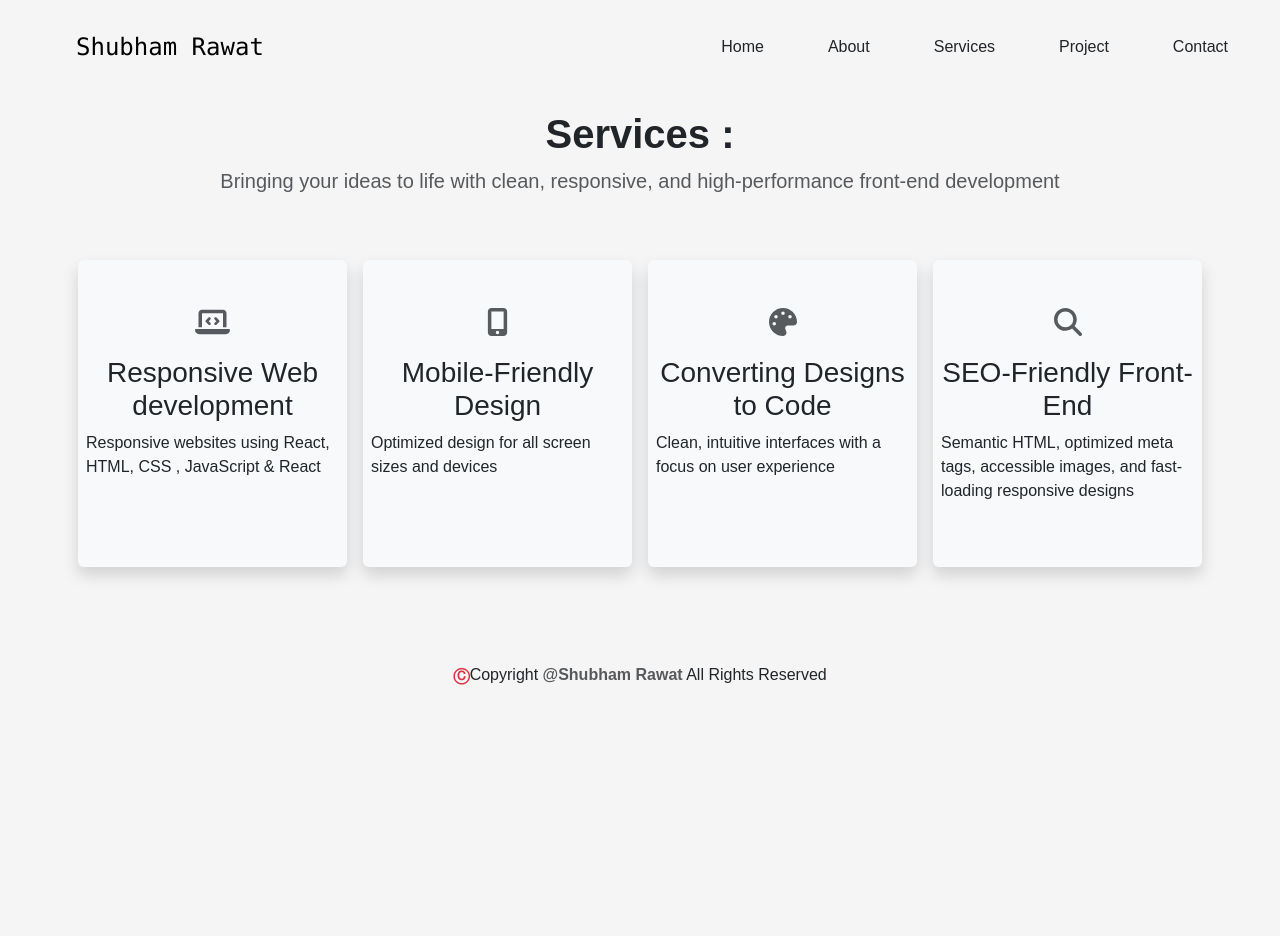
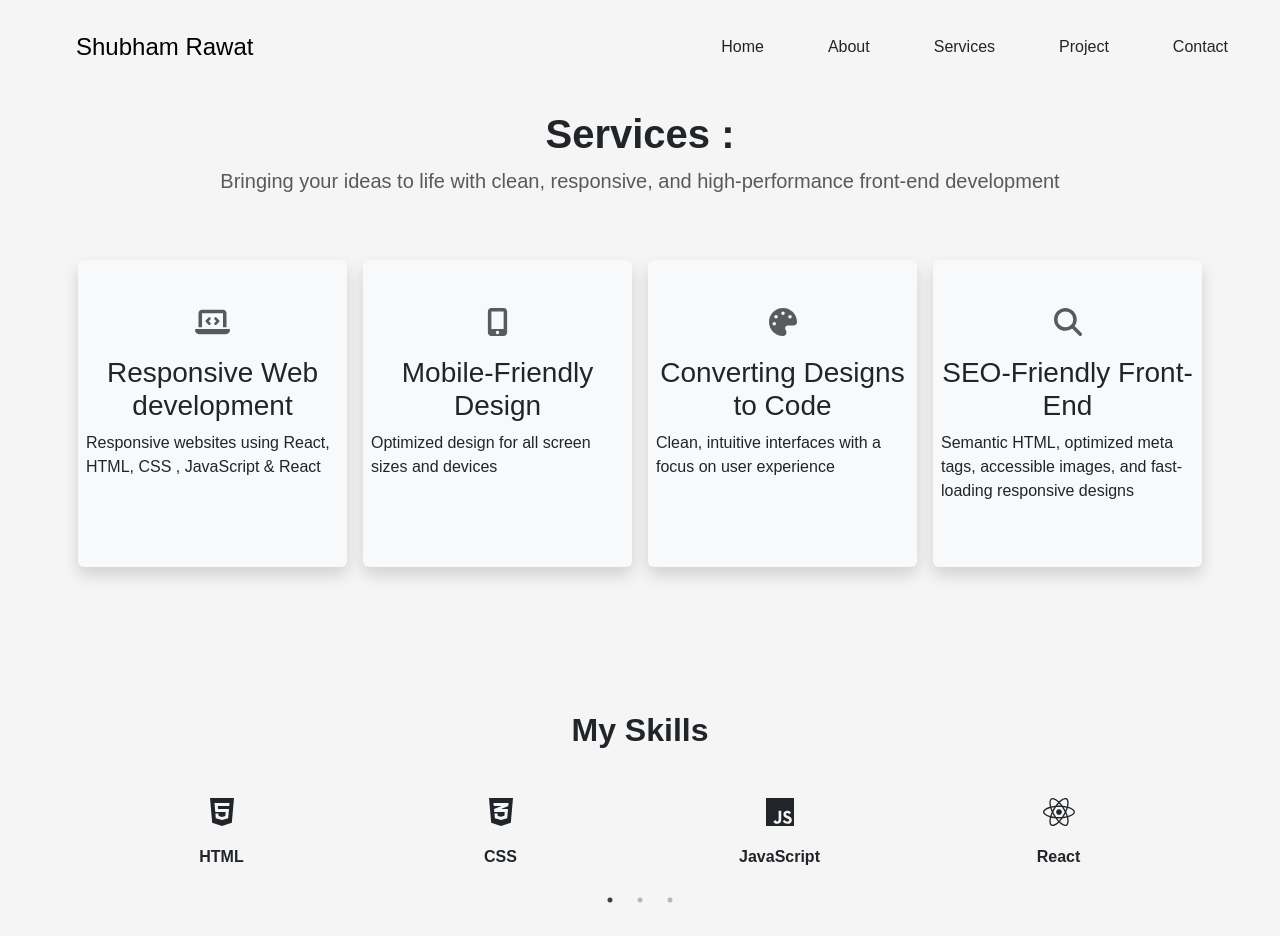
Before and after one commit to Shubham-Rawat9/my-portfolio, a React (Vite) app: page /service in a window 1280 px wide. Shown: the top 936 px of the page. Before the commit the page ends 800 px from the top, so only its background shows below. Built offline with nearby package versions, Linux system fonts and the light colour scheme.

Commit message:
code change

```diff
--- a/package.json
+++ b/package.json
@@ -20,6 +20,8 @@
     "react-bootstrap": "^2.10.10",
     "react-dom": "^19.1.0",
     "react-router-dom": "^7.6.2",
+    "react-slick": "^0.30.3",
+    "slick-carousel": "^1.8.1",
     "typed.js": "^2.1.0"
   },
   "devDependencies": {
--- a/src/App.css
+++ b/src/App.css
@@ -38,3 +38,9 @@ body {  font-family: Arial, Helvetica, sans-serif; background-color: #F5F5F5;}
 /* ====social icon css==== */
 .icon-hover {transition: transform 0.3s ease-in-out; cursor: pointer; }
 .icon-hover:hover { transform: scale(1.2);}
+
+/* button css */
+.portfolio-btn { position: relative; background-color: #ffffff; color: #1f2937; border: 2px solid #1f2937; padding: 12px 24px; font-size: 1rem; border-radius: 8px; cursor: pointer; font-weight: 600; transition: all 0.3s ease; text-decoration:none;}
+.portfolio-btn::after { content: ""; position: absolute; bottom: 8px; left: 24px; width: calc(100% - 48px); height: 2px; background-color: currentColor; transition: width 0.3s ease; }
+.portfolio-btn:hover { background-color: #f9fafb; color: #111827; transform: scale(1.02); }
+.portfolio-btn:hover::after { width: 0;}
--- a/src/App.jsx
+++ b/src/App.jsx
@@ -2,6 +2,8 @@ import { useEffect, useState } from 'react';
 import { BrowserRouter } from 'react-router-dom';
 import AOS from 'aos';
 import 'aos/dist/aos.css';
+import "slick-carousel/slick/slick.css";
+import "slick-carousel/slick/slick-theme.css";
 import Loader from './components/Loader';
 import Header from './components/Header';
 import Footer from './components/Footer';
--- a/src/components/AppNavbar/index.jsx
+++ b/src/components/AppNavbar/index.jsx
@@ -20,7 +20,7 @@ const AppNavbar = () => {
       {["lg"].map((expand) => (
         <Navbar key={expand} expand={expand} className="mb-3">
           <Container fluid>
-            <Navbar.Brand href="#"><span className="fw-lighter px-5 fs-4 fw-medium font-monospace">Shubham Rawat</span></Navbar.Brand>
+            <Navbar.Brand href="#"><span className="fw-lighter px-5 fs-4 fw-medium">Shubham Rawat</span></Navbar.Brand>
             <Navbar.Toggle aria-controls={`offcanvasNavbar-expand-${expand}`} onClick={handleShow} />
             <Navbar.Offcanvas
               id={`offcanvasNavbar-expand-${expand}`}
--- a/src/components/Skill/index.jsx
+++ b/src/components/Skill/index.jsx
@@ -1,9 +1,67 @@
-import React from 'react'
+import React from "react";
+import Slider from "react-slick";
+import { FontAwesomeIcon } from '@fortawesome/react-fontawesome';
+import { faHtml5, faCss3Alt, faJs, faReact, faBootstrap, faGitAlt, faFigma , faGithub} from "@fortawesome/free-brands-svg-icons";
+import { faWind ,faDesktop} from "@fortawesome/free-solid-svg-icons";
+import { faSyncAlt } from "@fortawesome/free-solid-svg-icons";
 
- const SkillCard = () => {
+const skills = [
+  { name: "HTML", icon: <FontAwesomeIcon icon={faHtml5} /> },
+  { name: "CSS", icon: <FontAwesomeIcon icon={faCss3Alt} /> },
+  { name: "JavaScript", icon: <FontAwesomeIcon icon={faJs} /> },
+  { name: "React", icon: <FontAwesomeIcon icon={faReact} /> },
+  { name: "Bootstrap", icon: <FontAwesomeIcon icon={faBootstrap} /> },
+  { name: "Git", icon: <FontAwesomeIcon icon={faGitAlt} /> },
+  { name:"GitHub" , icon : <FontAwesomeIcon icon={faGithub} />},
+  { name: "Figma", icon: <FontAwesomeIcon icon={faFigma} /> },
+  { name: "Tailwind", icon: <FontAwesomeIcon icon={faWind} /> },
+  { name: "Redux", icon: <FontAwesomeIcon icon={faSyncAlt} /> },
+  { name: "Responsive design", icon: <FontAwesomeIcon icon={faDesktop} /> },
+];
+
+const SkillsSlider = () => {
+  const settings = {
+    dots: true,
+    infinite: false,
+    speed: 1000,
+    slidesToShow: 4,
+    slidesToScroll: 4,
+    arrows: false,
+    autoplay: false,
+    pauseOnHover: false,
+    responsive: [
+      {
+        breakpoint: 768,
+        settings: {
+          slidesToShow: 2,
+          slidesToScroll: 2,
+        },
+      },
+      {
+        breakpoint: 480,
+        settings: {
+          slidesToShow: 1,
+          slidesToScroll: 1,
+        },
+      },
+    ],
+  };
+
   return (
-    <div>index</div>
-  )
-}
+    <section className="container my-5">
+      <h2 className="text-center mb-4 fs-2 fw-bolder" data-aos="zoom-in">My Skills</h2>
+      <Slider {...settings}>
+        {skills.map((skill, index) => (
+          <div key={index} className="px-2">
+            <div className="skill-card text-center p-3" data-aos="zoom-out" data-aos-delay="300">
+              <div style={{ fontSize: "2rem"}} >{skill.icon}</div>
+              <div className="mt-2 fw-semibold">{skill.name}</div>
+            </div>
+          </div>
+        ))}
+      </Slider>
+    </section>
+  );
+};
 
-export default SkillCard;
+export default SkillsSlider;
--- a/src/pages/Contact/index.jsx
+++ b/src/pages/Contact/index.jsx
@@ -22,7 +22,7 @@ const Contact = () => {
                             <div className="py-3">
                             <h5 className="text-capitalize">contact number</h5>
 
-                            <a className="txt-head text-decoration-none text-dark" href="tel:+917249983416">✌️</a>
+                            <a className="txt-head text-decoration-none text-dark" href="tel:+917249983416">  Call Now</a>
 
                             </div>
         </Col>
@@ -47,7 +47,7 @@ const Contact = () => {
           <FontAwesomeIcon icon={faGithub} className="fs-5 px-2 text-dark icon-hover" />
         </a> </li>
                                 <li className="list-unstyled">
-                                     <a href="https://linkedin.com/in/your-username" target="_blank" rel="noopener noreferrer">
+                                     <a href="https://www.linkedin.com/in/shubham-rawat" target="_blank" rel="noopener noreferrer">
           <FontAwesomeIcon icon={faLinkedinIn} className="fs-5 px-2 text-dark icon-hover" />
         </a>
                                 </li>
--- a/src/pages/Home/index.jsx
+++ b/src/pages/Home/index.jsx
@@ -24,7 +24,7 @@ const Home = () => (
             </h2>
 
             <div className="py-5 ">
-              <a className="btn btn-outline-dark border-dark m-auto" href="/cv.pdf" download> Download CV </a>
+              <a className="portfolio-btn  m-auto" href="/SHUBHAM RAWAT.pdf" download> Download CV </a>
 
             </div>
           </Col>
--- a/src/pages/Project/index.jsx
+++ b/src/pages/Project/index.jsx
@@ -197,7 +197,7 @@ const Project = () => {
                 </p>
 
                 <a
-                  className="btn btn-outline-dark border-dark m-auto"
+                  className="portfolio-btn m-auto"
                   href="mailto:shubhmarawat97614@gmail.com"
                 >
                   Hire me
--- a/src/pages/Service/index.jsx
+++ b/src/pages/Service/index.jsx
@@ -3,7 +3,8 @@ import { Container, Row, Col } from 'react-bootstrap';
 import ServiceCard from '../../components/ServiceCard';
 import { FontAwesomeIcon } from '@fortawesome/react-fontawesome';
 import { faLaptopCode, faMobileAlt, faPalette, faSearch } from '@fortawesome/free-solid-svg-icons';
-// import SkillsSection from '../../components/Skill';
+import SkillSlider from '../../components/Skill';
+
 
 
 const Service = () => {
@@ -47,8 +48,8 @@ const Service = () => {
 
                         </Container>
                 </section>
+                <SkillSlider/>
 
-                {/* <SkillsSection/> */}
                 </>
         )
 }
--- a/src/pages/Testimonials/index.jsx
+++ b/src/pages/Testimonials/index.jsx
@@ -15,18 +15,18 @@ const Testimonials = () =>{
                 </Col>
 
             </Row>
-            <Row className=" gy-4 py-4 justify-content-evenly">
-                <Col xs={12} sm={10} md={3} className=" border border-1 bg-white py-5 box-hover" data-aos="fade-right">
+          <Row className=" gy-4 py-4 justify-content-evenly">
+                <Col xs={12} sm={10} md={3} className=" border border-1 bg-white py-5 box-hover">
 
-                    <TestimonialsCard review={'“We hired Shubham Rawat to build a custom web app under a tight deadline—and they absolutely delivered. Clean code, smart solutions, and always one step ahead.”'}  name={"angel priya"} img={fstimg} role={"HR"} />
+                    <TestimonialsCard review={'“We hired Shubham Rawat to build a custom web app under a tight deadline—and they absolutely delivered. Clean code, smart solutions, and always one step ahead.”'}  name={"Nina Patel"} img={fstimg} role={"Digital Strategist at Flow Agency"} />
                 </Col>
 
-                <Col xs={12} sm={10} md={3} className=" border border-1 bg-white py-5 box-hover" data-aos="zoom-in-up">
-                    <TestimonialsCard review={'“Shubham Rawat transformed our outdated website into a modern, responsive platform that our customers love. They were quick, communicative, and extremely knowledgeable throughout the entire process”'}  name={"angel priya"} img={secimg} role={"HR"} />
+                <Col xs={12} sm={10} md={3} className=" border border-1 bg-white py-5 box-hover">
+                    <TestimonialsCard review={'“Shubham Rawat transformed our outdated website into a modern, responsive platform that our customers love. They were quick, communicative, and extremely knowledgeable throughout the entire process”'}  name={"Isla Moore"} img={secimg} role={" Creative Director"} />
 
                 </Col>
-                <Col xs={12} sm={10} md={3} className=" border border-1 bg-white py-5 box-hover" data-aos="fade-left">
-                    <TestimonialsCard review={'“It’s rare to find a developer who is both technically sharp and easy to work with. Shubham Rawat explained everything clearly, offered helpful suggestions, and built a fast, secure site that scaled with our needs.”'}  name={"angel priya"} img={thdimg} role={"HR"} />
+                <Col xs={12} sm={10} md={3} className=" border border-1 bg-white py-5 box-hover">
+                    <TestimonialsCard review={'“It’s rare to find a developer who is both technically sharp and easy to work with. Shubham Rawat explained everything clearly, offered helpful suggestions, and built a fast, secure site that scaled with our needs.”'}  name={"Rachel G"} img={thdimg} role={"Small Business Owner"} />
 
                 </Col>
 
```
Also changed, not shown: 2 other files (tests, documents, lock files or other folders).
